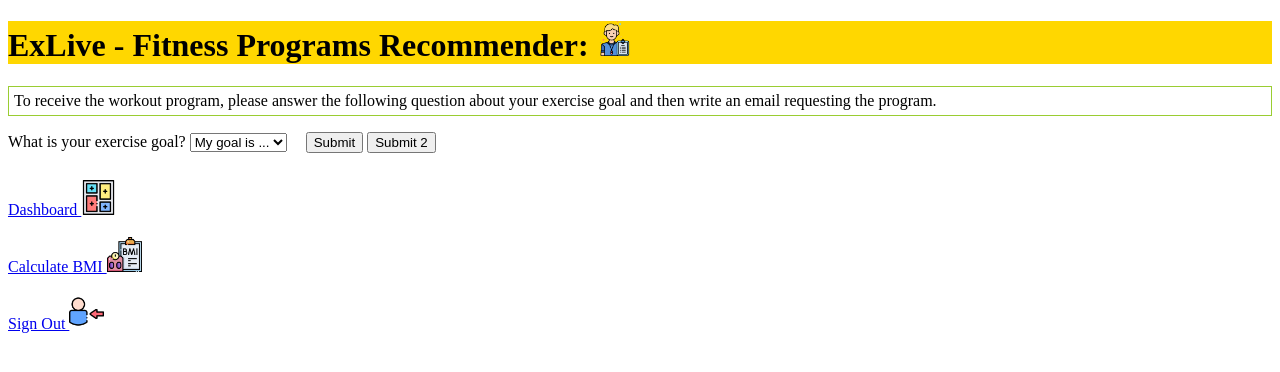
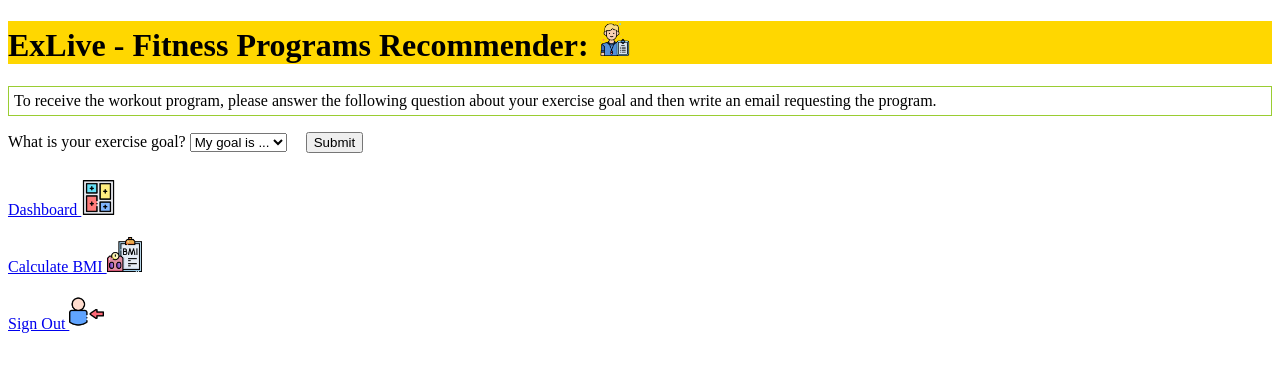
Before and after one commit to AminAvan/my-workout-app, a Flask app: template templates/fitness_program_page.html in a window 1280 px wide. Shown: the top 372 px of the page. Run offline with Flask 3, Linux system fonts and the light colour scheme; the template is opened without the code that fills it, so the values that code supplies are empty.

Commit message:
change 148

```diff
--- a/templates/fitness_program_page.html
+++ b/templates/fitness_program_page.html
@@ -8,7 +8,19 @@
             margin-bottom: 10px;
             margin-right: 15px;
         }
+        #second-submit-button {
+            display: none;
+        }
     </style>
+    <script>
+        function showSecondSubmitButton() {
+          // Get a reference to the second submit button
+          var secondSubmitButton = document.getElementById("second-submit-button");
+
+          // Set the display style to "block" to show the button
+          secondSubmitButton.style.display = "block";
+        }
+    </script>
 </head>
 
 
@@ -30,13 +42,13 @@
             <option value="{{g.excersiegoal}}">{{g.excersiegoal}}</option>
             {% endfor %}
         </select>
-        <input type="submit" name="submit_button" value="Submit">
-        {% with messages = get_flashed_messages(with_categories=true, category_filter='res_user_fitness_program') %}
+        <input type="submit" name="submit_button" value="Submit" onclick="showSecondSubmitButton()">
+        <input type="submit" id="second-submit-button" name="submit2" value="Submit 2">
+        <!-- {% with messages = get_flashed_messages(with_categories=true, category_filter='res_user_fitness_program') %}
             {% for category, message in messages %}
                 <pre style="color: green; background-color: lightyellow; border: 1px solid greenyellow; padding: 5px; font-size: 14px;">{{ message }}</pre>
             {% endfor %}
-            <input type="submit" name="submit2" value="Submit 2">
-        {% endwith %}
+        {% endwith %} -->
     </form>
     <br>
 
```
